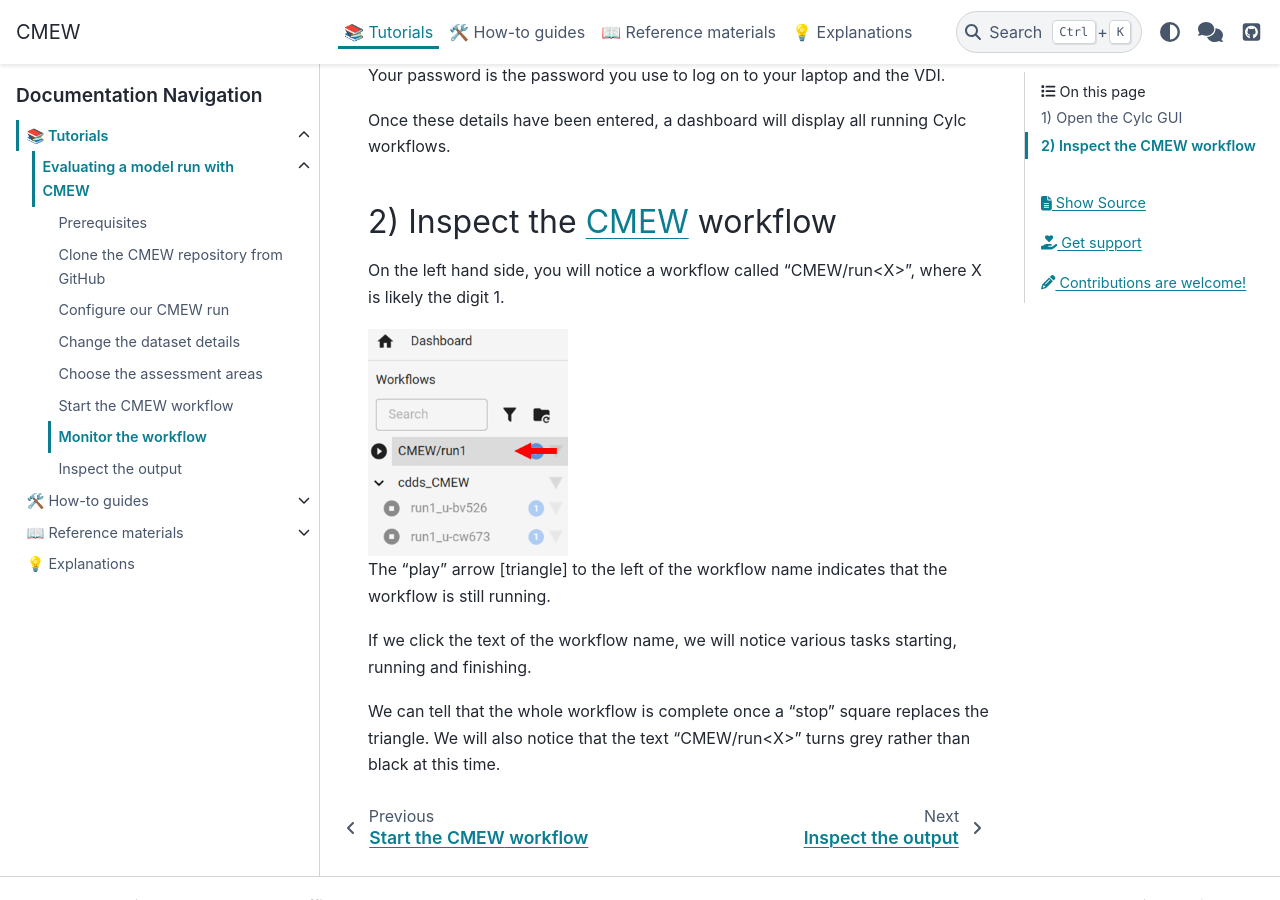
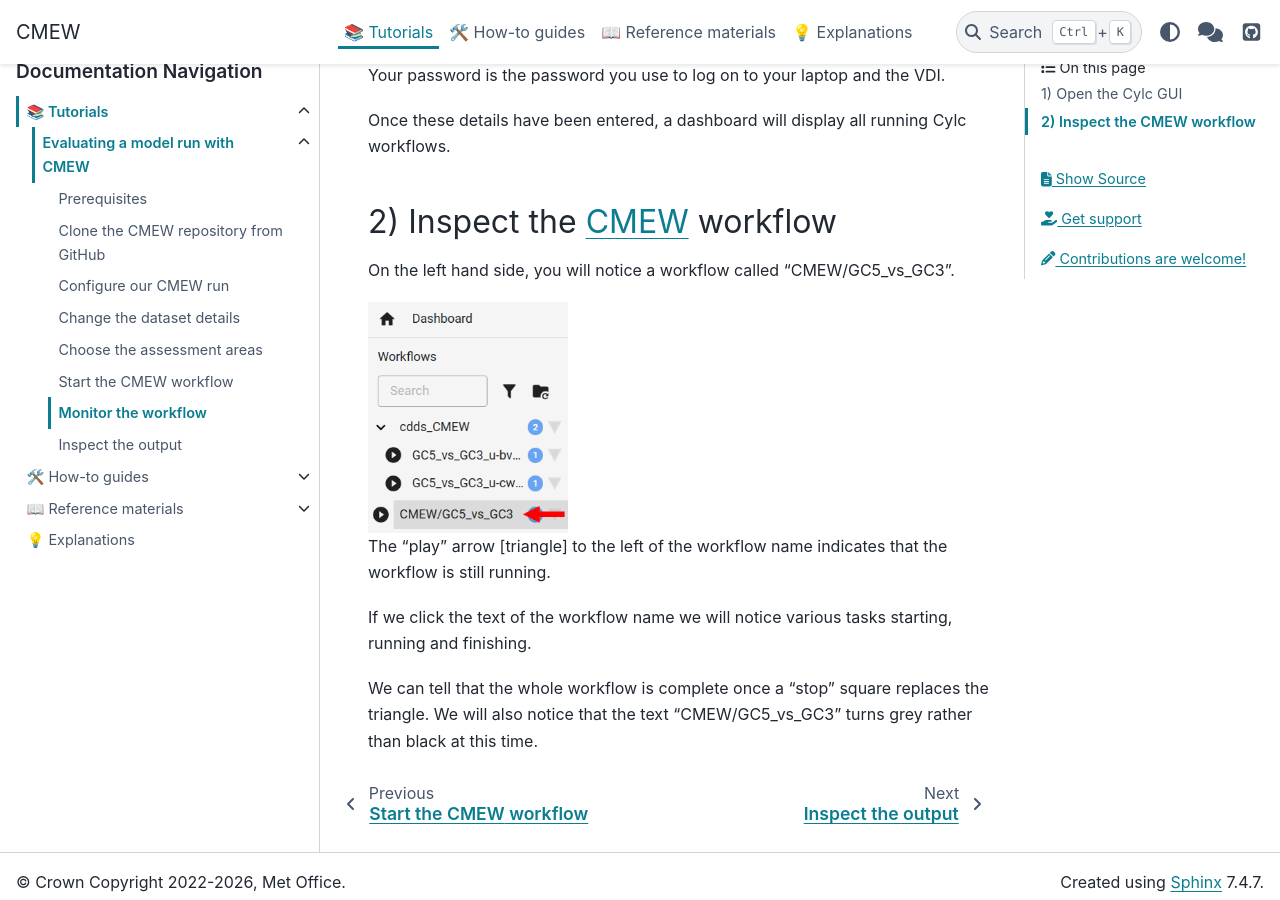
Before and after one commit to MetOffice/CMEW, a Sphinx documentation site: the page built from doc/source/tutorials/cloning_running_cmew/tutorial_part_6.rst, in a window 1280 px wide and 900 px high, scrolled down 597 px. Built offline with Sphinx 7.4.7 and the PyData theme 0.15.4, drawn with Linux system fonts in a browser that asks for light colours.

Commit message:
Changing run name

```diff
--- a/doc/source/tutorials/cloning_running_cmew/tutorial_part_5.rst
+++ b/doc/source/tutorials/cloning_running_cmew/tutorial_part_5.rst
@@ -26,7 +26,7 @@
 
 Using our terminal window from earlier in the tutorial,
 which is still pointing to ``~/cmew_tutorial/CMEW``
-(the directory containing the ``flow.cylc`` file,
+(the directory containing the ``flow.cylc`` file),
 type the command::
 
     cylc vip -O metoffice --run-name GC5_vs_GC3
--- a/doc/source/tutorials/cloning_running_cmew/tutorial_part_6.rst
+++ b/doc/source/tutorials/cloning_running_cmew/tutorial_part_6.rst
@@ -32,22 +32,21 @@
 2) Inspect the |CMEW| workflow
 ------------------------------
 
-On the left hand side, you will notice a workflow called "CMEW/run<X>",
-where X is likely the digit 1.
+On the left hand side, you will notice a workflow called "CMEW/GC5_vs_GC3".
 
 .. image:: images/cylc_gui_cmew_run.png
    :alt: An image of the Workflows panel
-         of the Cylc GUI
-         showing the text "CMEW/run1", and,
+         of the Cylc GUI showing,
          under the heading "cdds_CMEW",
-         the text "run1_u-bv526"
-         and "run1_u-cw673".
+         the text "GC5_vs_GC3_u-bv526"
+         and "GC5_vs_GC3_u-cw673",
+         all above the text "CMEW/GC5_vs_GC3".
    :width: 200px
 
 The "play" arrow [triangle] to the left of the workflow name indicates that the workflow is still running.
 
-If we click the text of the workflow name,
+If we click the text of the workflow name
 we will notice various tasks starting, running and finishing.
 
 We can tell that the whole workflow is complete once a "stop" square replaces the triangle.
-We will also notice that the text "CMEW/run<X>" turns grey rather than black at this time.
+We will also notice that the text "CMEW/GC5_vs_GC3" turns grey rather than black at this time.
```
Also changed, not shown: doc/source/tutorials/cloning_running_cmew/tutorial_part_7.rst (+3 -9 lines), doc/source/tutorials/cloning_running_cmew/images/cylc_gui_cmew_run.png.
